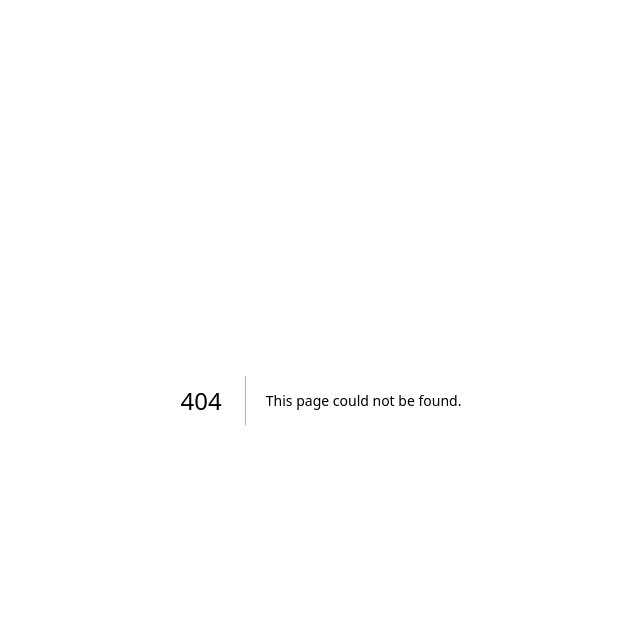
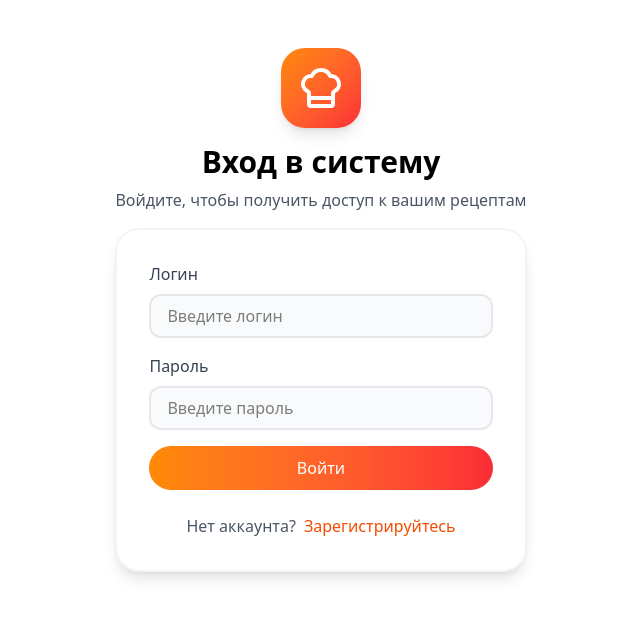
Before and after one commit to SANTA2112/recipes-next, a Next.js app: page /login in a window 1280 px wide. Before the commit this address had no page. Shown: the top 618 px of the page, without its empty margins (319-959 px from the left). Built offline with nearby package versions, Linux system fonts and the light colour scheme.

Commit message:
added login page

```diff
--- /dev/null
+++ b/src/app/login/page.tsx
@@ -0,0 +1,15 @@
+import { Form } from '@/components/ui/authForm/form';
+import { FormWrapper } from '@/components/ui/authForm/wrapper';
+import { Wrapper } from '@/components/ui/wrapper';
+
+const LoginPage = () => {
+  return (
+    <Wrapper>
+      <FormWrapper type="login">
+        <Form type="login" />
+      </FormWrapper>
+    </Wrapper>
+  );
+};
+
+export default LoginPage;
```
